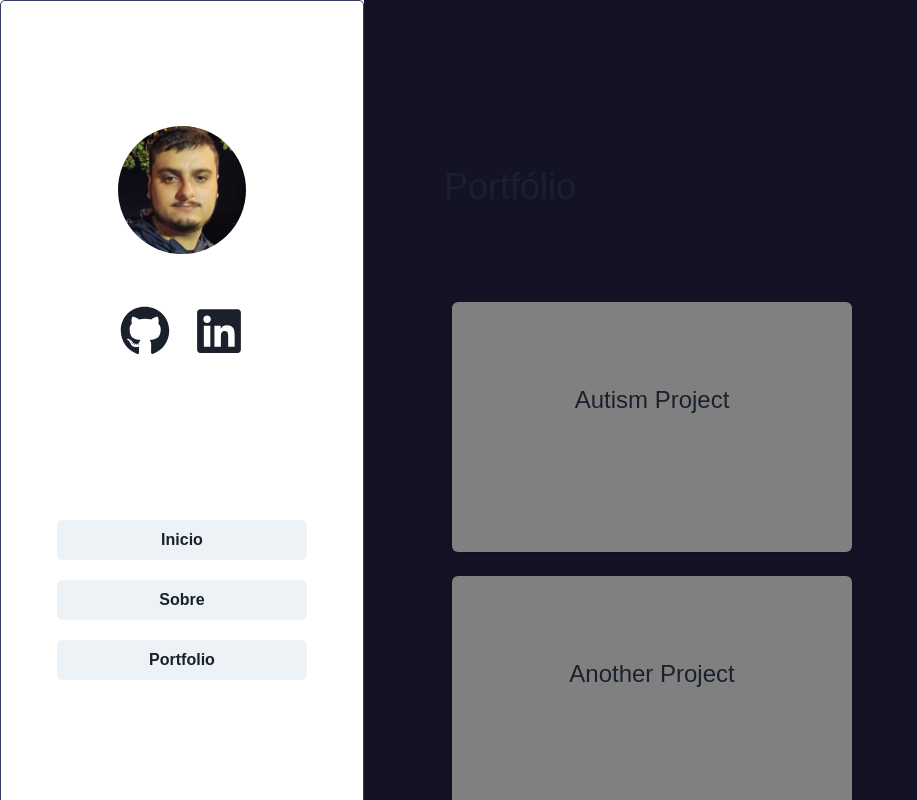
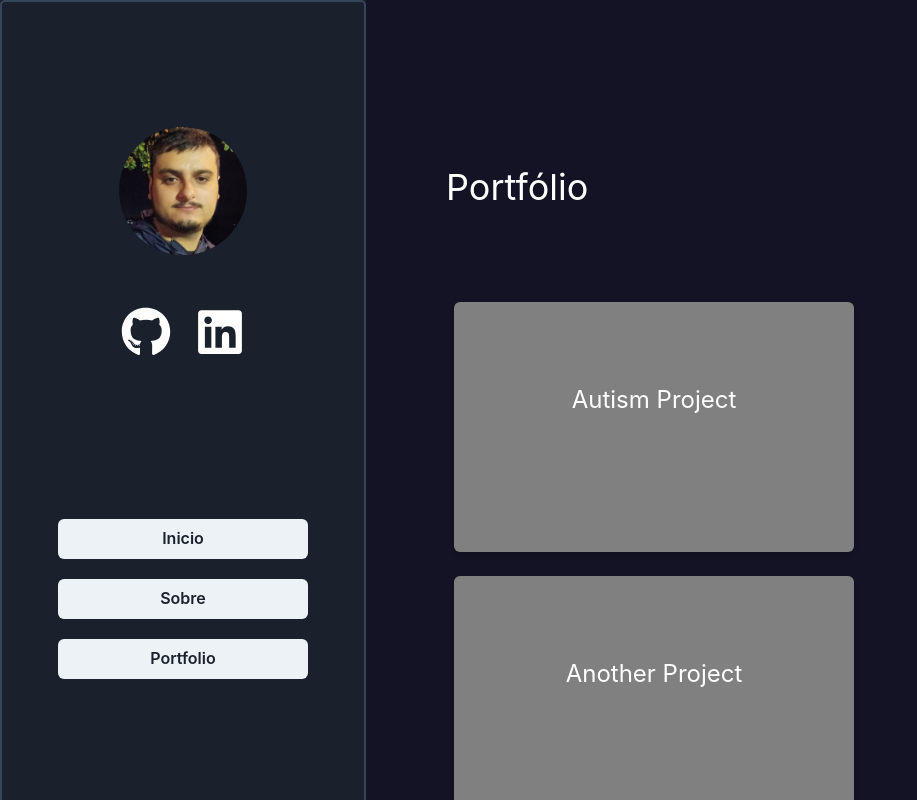
Before and after one commit to correaa1/my-portifolio, a Next.js app: page /portfolio in a window 1280 px wide. Shown: the top 800 px of the page, without its empty margins (0-917 px from the left). Built offline with nearby package versions, Linux system fonts and the light colour scheme.

Commit message:
theme.jsx add

```diff
--- a/app/components/header.js
+++ b/app/components/header.js
@@ -9,10 +9,9 @@ const Header = () => {
     return (
 
             <Grid
-                bg='ford blue'
                       borderRadius={5}
-                      border='1px solid #323c62'
-                      position="sticky" // Alterado para sticky
+                      border='2px solid #36455c'
+                      position="sticky"
                       top="0"
                       left="0"
                       zIndex="999"
@@ -33,7 +32,7 @@ const Header = () => {
 
                 <Container w={"100%"}>
                     <Wrap w={"100%"} pt={5}>
-                        <Link href='/pages'> <Button w={250} colorScheme="gray">
+                        <Link href='/'> <Button w={250} colorScheme="gray">
                             Inicio
                         </Button>
                         </Link>
--- a/pages/_app.js
+++ b/pages/_app.js
@@ -1,13 +1,7 @@
 // _app.js
 import { ChakraProvider, CSSReset, extendTheme } from '@chakra-ui/react';
 import { Global, css } from '@emotion/react';
-
-const theme = extendTheme({
-    fonts: {
-        body: 'Poppins, sans-serif',
-        heading: 'Poppins, sans-serif',
-    },
-});
+import theme from '../styles/theme';
 
 function MyApp({ Component, pageProps }) {
     return (
--- /dev/null
+++ b/styles/theme.jsx
@@ -0,0 +1,14 @@
+import { extendTheme } from '@chakra-ui/react';
+
+const theme = extendTheme({
+    styles: {
+        global: {
+            body: {
+                bg: 'gray.800', // ou qualquer cor que você deseje
+                color: 'white',
+            },
+        },
+    },
+});
+
+export default theme;
```
